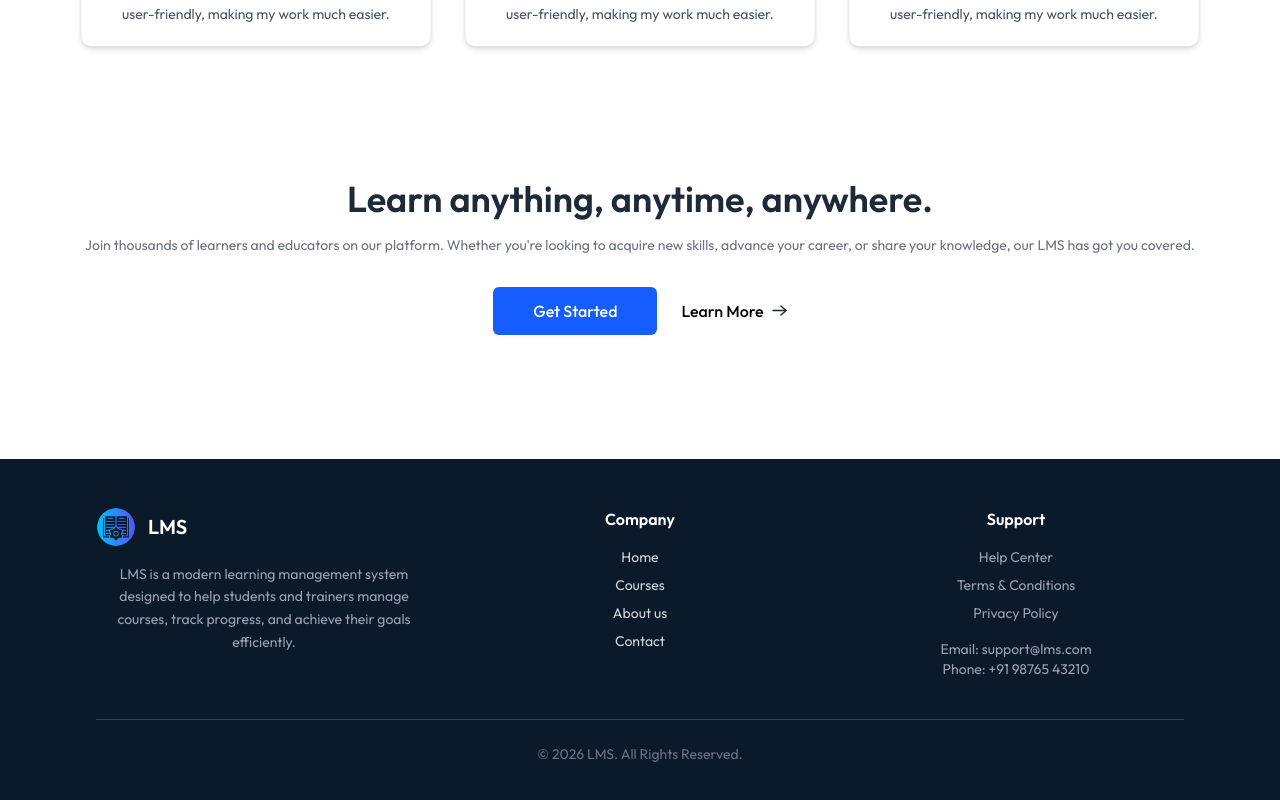
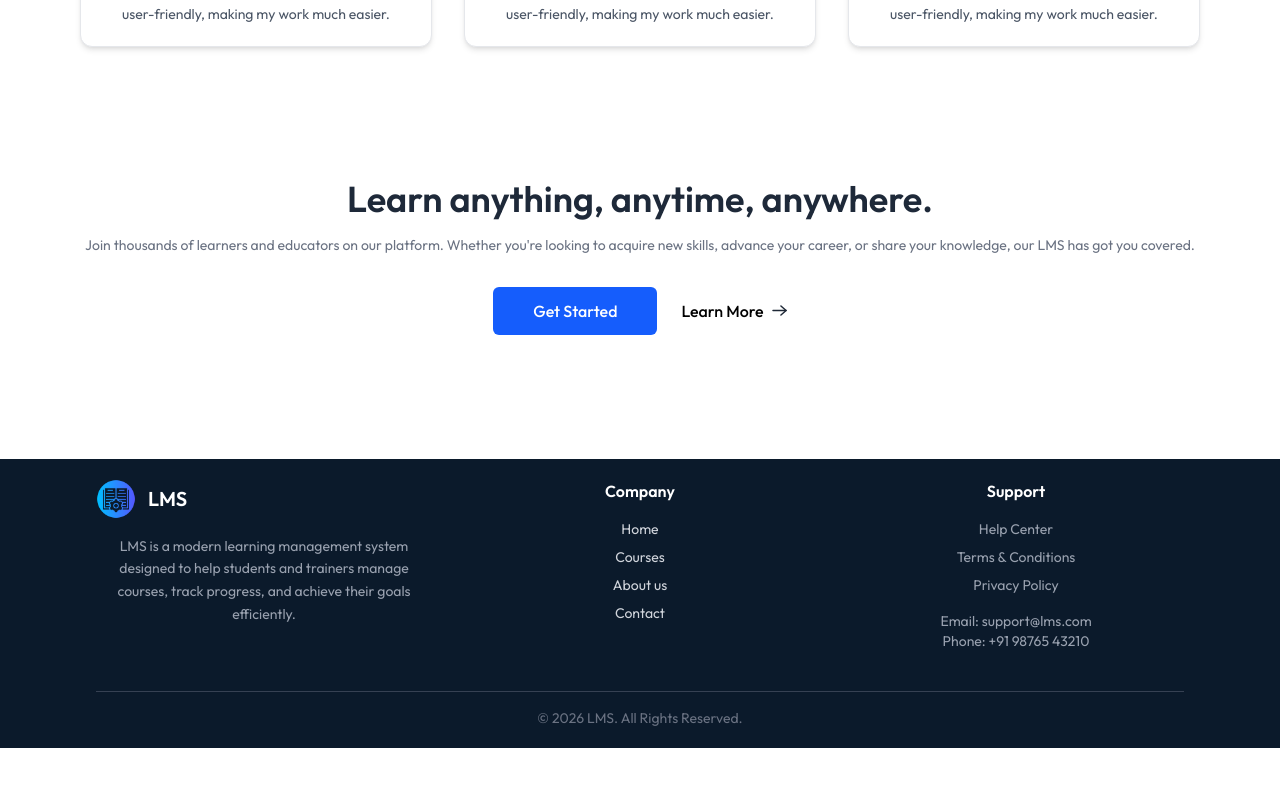
Before and after one commit to MarcusJadhav/LMS, a React (Vite) app: page / in a window 1280 px wide. Shown: the part 1680-2480 px from the top of the page. After the commit the page ends 2428 px from the top, so only its background shows below. Built offline with nearby package versions, Linux system fonts and the light colour scheme; no server answers.

Commit message:
footer updated

```diff
--- a/src/components/student/Footer.jsx
+++ b/src/components/student/Footer.jsx
@@ -3,7 +3,7 @@ import { assets } from '../../assets/assets'
 
 const Footer = () => {
   return (
-     <footer className="bg-[#0B1A2B] text-gray-300 px-6 md:px-16 lg:px-24 py-12">
+     <footer className="bg-[#0B1A2B] text-gray-300 px-6 md:px-16 lg:px-24 py-5">
 
       {/* Top Section */}
       <div className="grid md:grid-cols-2 lg:grid-cols-3 gap-10">
@@ -55,7 +55,7 @@ const Footer = () => {
       </div>
 
       {/* Divider */}
-      <div className="border-t border-gray-700 mt-10 pt-6 text-center text-sm text-gray-500">
+      <div className="border-t border-gray-700 mt-10 pt-4 text-center text-sm text-gray-500">
         © 2026 LMS. All Rights Reserved.
       </div>
     </footer>
```
